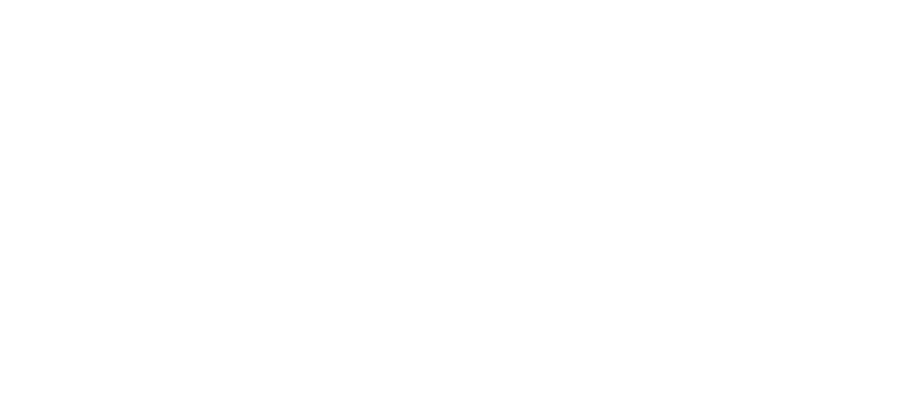
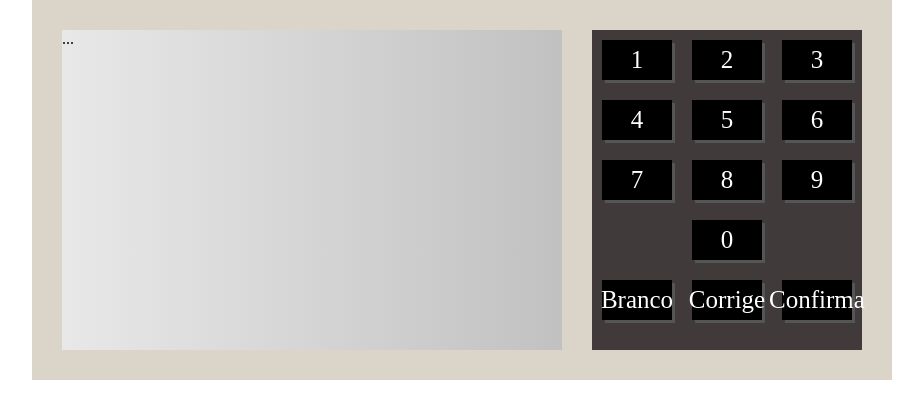
Before and after one commit to gabrielbarbosa1999/urna-eletronica, a plain HTML site: page index.html in a window 1280 px wide. Shown: the whole page, without its empty margins (178-1101 px from the left). Drawn offline with Linux system fonts and the light colour scheme.

Commit message:
Iniciado criacao da interface, criado interface da urna e os botoes numericos

```diff
--- a/index.html
+++ b/index.html
@@ -5,8 +5,39 @@
     <meta http-equiv="X-UA-Compatible" content="IE=edge">
     <meta name="viewport" content="width=device-width, initial-scale=1.0">
     <title>Urna Eletronica</title>
+
+    <link rel="stylesheet" href="style.css" />
 </head>
 <body>
-
+    <div class="urna">
+        <div class="tela">
+            ...
+        </div>
+        <div class="teclado">
+            <div class="teclado--linha">
+                <div class="teclado--botao">1</div>
+                <div class="teclado--botao">2</div>
+                <div class="teclado--botao">3</div>
+            </div>
+            <div class="teclado--linha">
+                <div class="teclado--botao">4</div>
+                <div class="teclado--botao">5</div>
+                <div class="teclado--botao">6</div>
+            </div>
+            <div class="teclado--linha">
+                <div class="teclado--botao">7</div>
+                <div class="teclado--botao">8</div>
+                <div class="teclado--botao">9</div>
+            </div>
+            <div class="teclado--linha">
+                <div class="teclado--botao">0</div>
+            </div>
+            <div class="teclado--linha">
+                <div class="teclado--botao">Branco</div>
+                <div class="teclado--botao">Corrige</div>
+                <div class="teclado--botao">Confirma</div>
+            </div>
+        </div>
+    </div>
 </body>
 </html>
--- a/style.css
+++ b/style.css
@@ -0,0 +1,38 @@
+body {
+    margin: 0;
+    display: flex;
+    justify-content: center;
+    align-items: center;
+}
+
+.urna {
+    background-color: #dbd5c9;
+    padding: 30px;
+    display: flex;
+}
+.tela {
+    width: 500px;
+    height: 320px;
+    background: linear-gradient(to right, #E8E8E8, #C1C1C1);
+}
+.teclado {
+    margin-left: 30px;
+    background-color: #403A3A;
+}
+.teclado--linha {
+    display: flex;
+    justify-content: center;
+}
+.teclado--botao {
+    width: 70px;
+    height: 40px;
+    background-color: #000;
+    color: #fff;
+    font-size: 25px;
+    display: flex;
+    justify-content: center;
+    align-items: center;
+    margin: 10px;
+    cursor: pointer;
+    box-shadow: 3px 3px 0px #555;
+}
```
